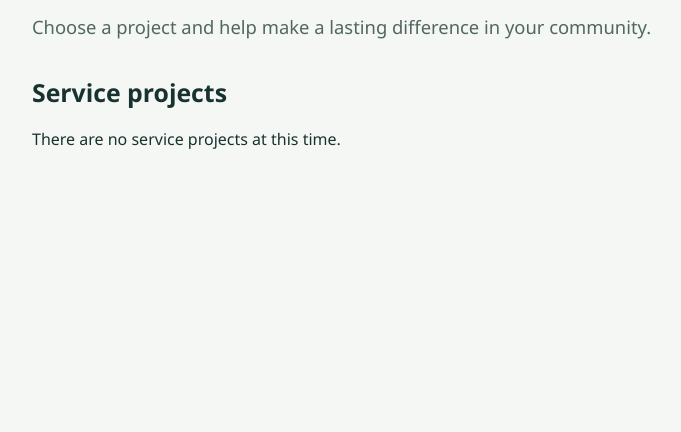
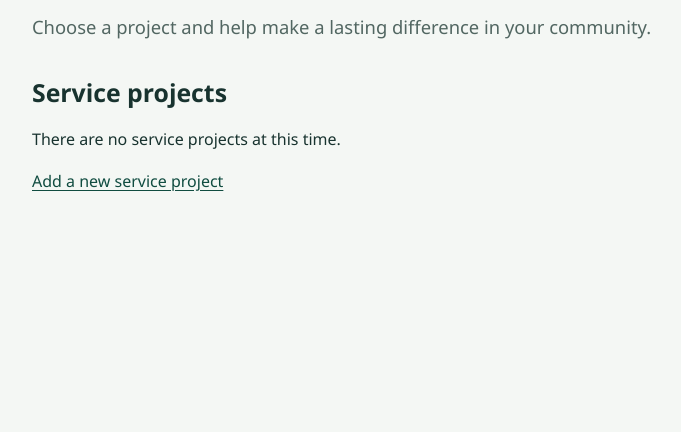
Before and after one commit to FredrickOketcho/cse340-course, a Node server app: page /projects in a window 1280 px wide. Shown: the part 247-679 px from the top of the page, without its empty margins (48-729 px from the left). Run offline with Node 20, Linux system fonts and the light colour scheme; data that the repository does not hold is empty.

Commit message:
Inserting New projects

```diff
--- a/src/controllers/projects.js
+++ b/src/controllers/projects.js
@@ -2,7 +2,44 @@ import {
   getAllProjects,
   getProjectDetails,
   getCategoriesByProjectId,
+  createProject,
 } from '../models/projects.js';
+import { getAllOrganizations } from '../models/organizations.js';
+import { body, validationResult } from 'express-validator';
+
+const projectValidation = [
+  body('title')
+    .trim()
+    .notEmpty()
+    .withMessage('Project title is required')
+    .isLength({ min: 3, max: 200 })
+    .withMessage('Project title must be between 3 and 200 characters'),
+  body('description')
+    .trim()
+    .notEmpty()
+    .withMessage('Project description is required')
+    .isLength({ max: 999 })
+    .withMessage('Project description must be less than 1000 characters'),
+  body('location')
+    .trim()
+    .notEmpty()
+    .withMessage('Project location is required')
+    .isLength({ max: 199 })
+    .withMessage('Project location must be less than 200 characters'),
+  body('date')
+    .trim()
+    .notEmpty()
+    .withMessage('Project date is required')
+    .isISO8601({ strict: true })
+    .withMessage('Please provide a valid project date'),
+  body('organizationId')
+    .trim()
+    .notEmpty()
+    .withMessage('Please select an organization')
+    .isInt({ min: 1 })
+    .withMessage('Please select a valid organization')
+    .toInt(),
+];
 
 const showProjectsPage = async (req, res, next) => {
   try {
@@ -47,4 +84,42 @@ const showProjectDetailsPage = async (req, res, next) => {
   }
 };
 
-export { showProjectsPage, showProjectDetailsPage };
+const showNewProjectForm = async (req, res, next) => {
+  try {
+    const organizations = await getAllOrganizations();
+    res.render('new-project', {
+      title: 'Add New Service Project',
+      currentPage: 'projects',
+      organizations,
+    });
+  } catch (error) {
+    next(error);
+  }
+};
+
+const processNewProjectForm = async (req, res, next) => {
+  try {
+    const results = validationResult(req);
+    if (!results.isEmpty()) {
+      results.array().forEach((error) => {
+        req.flash('error', error.msg);
+      });
+      return res.redirect('/new-project');
+    }
+
+    const { organizationId, title, description, location, date } = req.body;
+    await createProject(title, description, location, date, organizationId);
+    req.flash('success', 'Service project added successfully!');
+    res.redirect('/projects');
+  } catch (error) {
+    next(error);
+  }
+};
+
+export {
+  showProjectsPage,
+  showProjectDetailsPage,
+  showNewProjectForm,
+  processNewProjectForm,
+  projectValidation,
+};
--- a/src/models/projects.js
+++ b/src/models/projects.js
@@ -1,4 +1,19 @@
 import pool from '../database.js';
+
+export const createProject = async (title, description, location, date, organizationId) => {
+  const result = await pool.query(
+    `INSERT INTO service_projects (title, description, location, project_date, organization_id)
+    VALUES ($1, $2, $3, $4, $5)
+    RETURNING project_id`,
+    [title, description, location, date, organizationId],
+  );
+
+  if (result.rows.length === 0) {
+    throw new Error('Failed to create service project');
+  }
+
+  return result.rows[0].project_id;
+};
 
 export const getAllProjects = async () => {
   const result = await pool.query(`
--- a/src/routes.js
+++ b/src/routes.js
@@ -13,6 +13,9 @@ import {
 import {
   showProjectsPage,
   showProjectDetailsPage,
+  showNewProjectForm,
+  processNewProjectForm,
+  projectValidation,
 } from './controllers/projects.js';
 import {
   showCategoriesPage,
@@ -30,6 +33,8 @@ router.get('/edit-organization/:id', showEditOrganizationForm);
 router.post('/edit-organization/:id', organizationValidation, processEditOrganizationForm);
 router.get('/organization/:id', showOrganizationPage);
 router.get('/projects', showProjectsPage);
+router.get('/new-project', showNewProjectForm);
+router.post('/new-project', projectValidation, processNewProjectForm);
 router.get('/project/:id', showProjectDetailsPage);
 router.get('/categories', showCategoriesPage);
 router.get('/category/:id', showCategoryDetailsPage);
--- a/src/setup.sql
+++ b/src/setup.sql
@@ -21,13 +21,16 @@ SET logo_filename = EXCLUDED.logo_filename;
 
 CREATE TABLE IF NOT EXISTS service_projects (
     project_id INTEGER GENERATED ALWAYS AS IDENTITY PRIMARY KEY,
-    title VARCHAR(160) NOT NULL,
+    title VARCHAR(200) NOT NULL,
     project_date DATE NOT NULL,
     description TEXT NOT NULL,
     location VARCHAR(255),
     organization_id INTEGER NOT NULL REFERENCES organizations (organization_id) ON DELETE CASCADE,
     UNIQUE (organization_id, title)
 );
+
+ALTER TABLE service_projects
+    ALTER COLUMN title TYPE VARCHAR(200);
 
 ALTER TABLE service_projects
     ADD COLUMN IF NOT EXISTS location VARCHAR(255);
--- a/src/views/projects.ejs
+++ b/src/views/projects.ejs
@@ -22,4 +22,5 @@
         <% } %>
     </div>
 </section>
+<p><a href="/new-project">Add a new service project</a></p>
 <%- include('partials/footer') %>
```
Also changed, not shown: src/views/new-project.ejs (added, +37 -0 lines).
